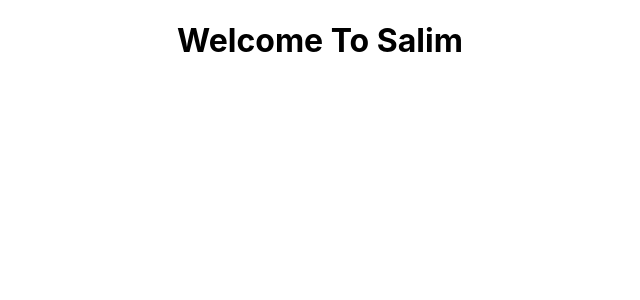
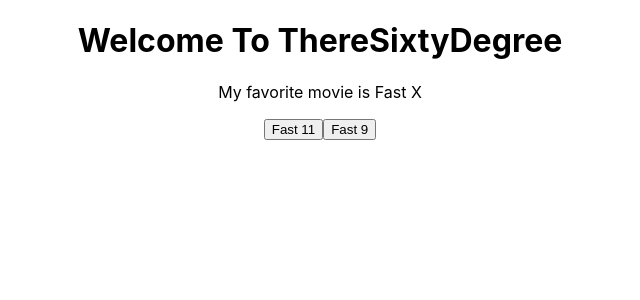
Before and after one commit to Salim66/React-Movie-App, a React (Create React App) app: page / in a window 1280 px wide. Shown: the top 300 px of the page, without its empty margins (320-960 px from the left). Built offline with nearby package versions, Linux system fonts and the light colour scheme.

Commit message:
Work With State

```diff
--- a/src/App.js
+++ b/src/App.js
@@ -3,10 +3,24 @@
 import './App.css';
 
 class App extends Component {
+  constructor(){
+    super();
+
+    this.state = {
+      movieName: "Fast X",
+    }
+  }
   render(){
     return (
       <div className="App">
-        <h1>Welcome To Salim</h1>
+        <h1>Welcome To ThereSixtyDegree</h1>
+        <p>My favorite movie is { this.state.movieName }</p>
+        <button onClick={ () => {
+          this.setState({ movieName: "Fast 11" });
+        } }>Fast 11</button>
+        <button onClick={ () => {
+          this.setState({ movieName: "Fast 9" });
+        } }>Fast 9</button>
       </div>
     );
   }
```
